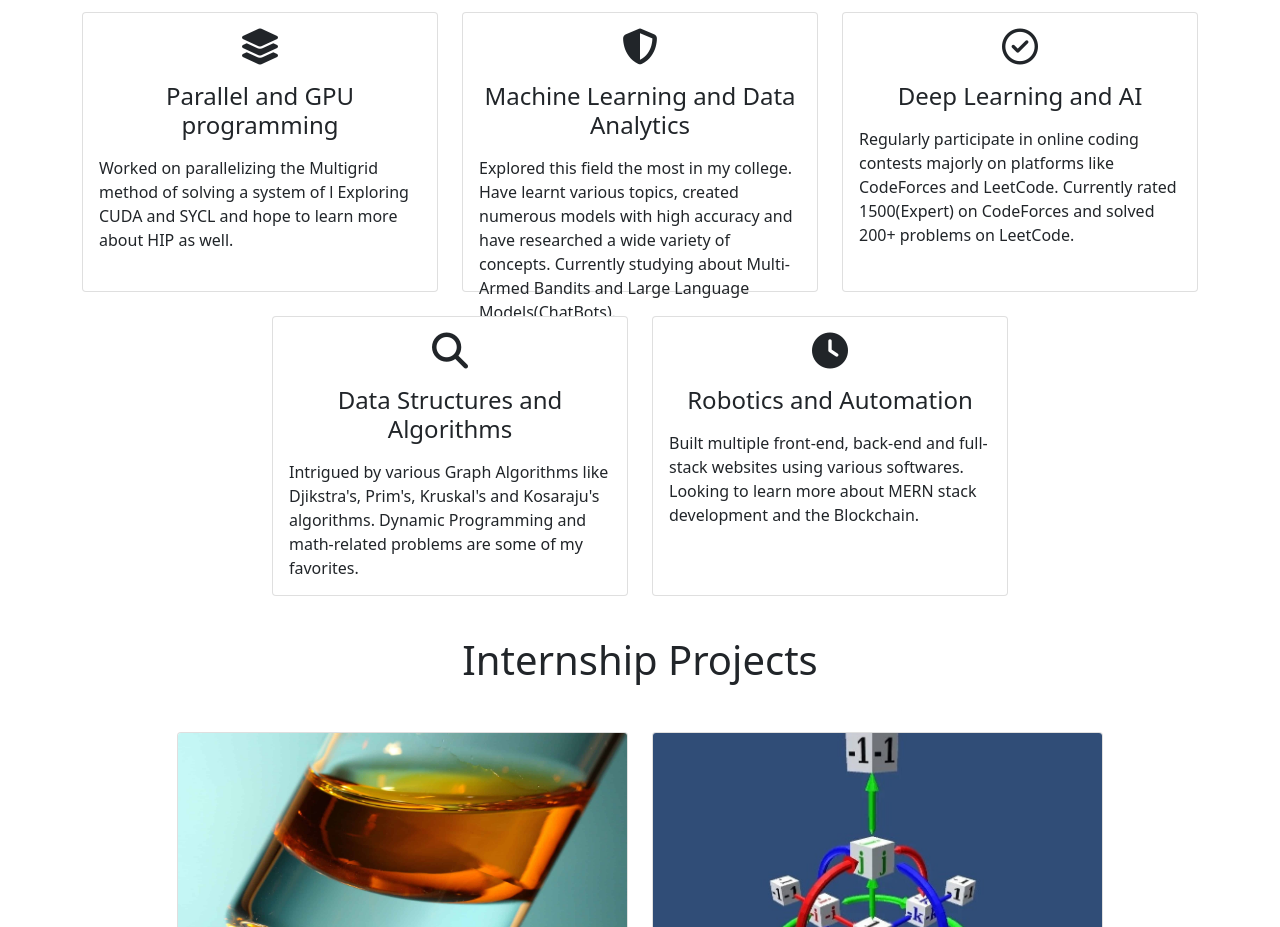
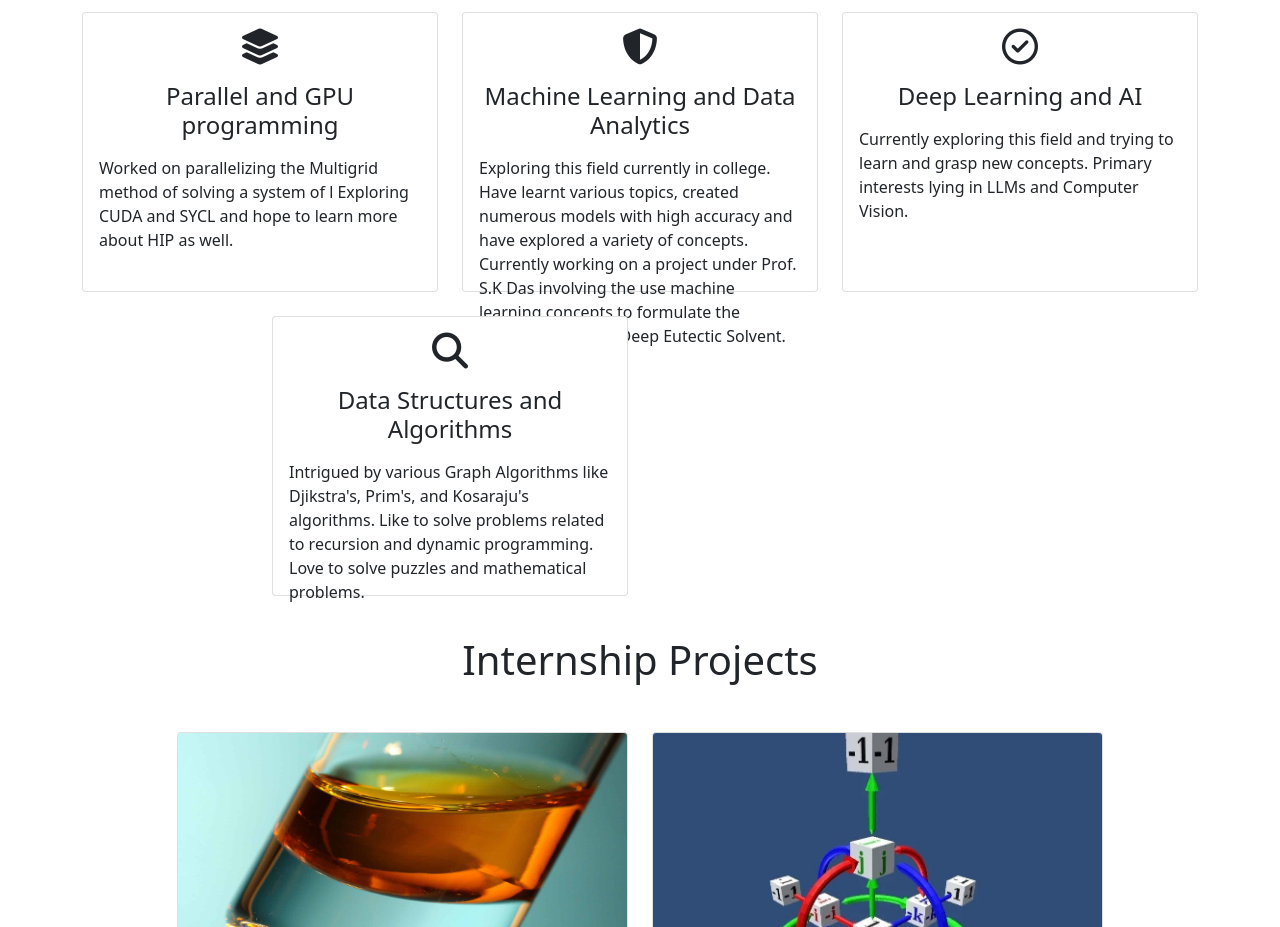
Before and after one commit to Om6123123/Om-Raul, a plain HTML site: page index.html in a window 1280 px wide. Shown: the part 1580-2507 px from the top of the page. Drawn offline with nearby package versions, Linux system fonts and the light colour scheme.

Commit message:
Update index.html

```diff
--- a/index.html
+++ b/index.html
@@ -137,9 +137,9 @@
                             <i class='fas servicesIcon fa-shield-alt'></i>
                             <h4 class="card-title mt-3">Machine Learning and Data Analytics</h4>
                             <p class="card-text mt-3">
-                                Explored this field the most in my college. Have learnt various topics, created numerous models
-                                with high accuracy and have researched a wide variety of concepts. Currently studying about Multi-Armed
-                                Bandits and Large Language Models(ChatBots).
+                                Exploring this field currently in college. Have learnt various topics, created numerous models
+                                with high accuracy and have explored a variety of concepts. Currently working on a project under Prof. S.K Das involving the use
+                                machine learning concepts to formulate the characterstics of a Deep Eutectic Solvent.
                             </p>
                         </div>
                     </div>
@@ -151,8 +151,7 @@
                             <i class='far servicesIcon fa-check-circle'></i>
                             <h4 class="card-title mt-3">Deep Learning and AI</h4>
                             <p class="card-text mt-3">
-                                Regularly participate in online coding contests majorly on platforms like CodeForces and LeetCode.
-                                Currently rated 1500(Expert) on CodeForces and solved 200+ problems on LeetCode.
+                                Currently exploring this field and trying to learn and grasp new concepts. Primary interests lying in LLMs and Computer Vision.
                             </p>
                         </div>
                     </div>
@@ -167,21 +166,8 @@
                             <i class='fas servicesIcon fa-search'></i>
                             <h4 class="card-title mt-3">Data Structures and Algorithms</h4>
                             <p class="card-text mt-3">
-                                Intrigued by various Graph Algorithms like Djikstra's, Prim's, Kruskal's and Kosaraju's algorithms.
-                                Dynamic Programming and math-related problems are some of my favorites.
-                            </p>
-                        </div>
-                    </div>
-                </div>
-
-                <div class="col-lg-4 mt-4">
-                    <div class="card servicesText">
-                        <div class="card-body">
-                            <i class="fas servicesIcon fa-clock"></i>
-                            <h4 class="card-title mt-3">Robotics and Automation</h4>
-                            <p class="card-text mt-3">
-                                Built multiple front-end, back-end and full-stack websites using various softwares. Looking to learn more
-                                about MERN stack development and the Blockchain.
+                                Intrigued by various Graph Algorithms like Djikstra's, Prim's, and Kosaraju's algorithms.
+                                Like to solve problems related to recursion and dynamic programming. Love to solve puzzles and mathematical problems.
                             </p>
                         </div>
                     </div>
```
